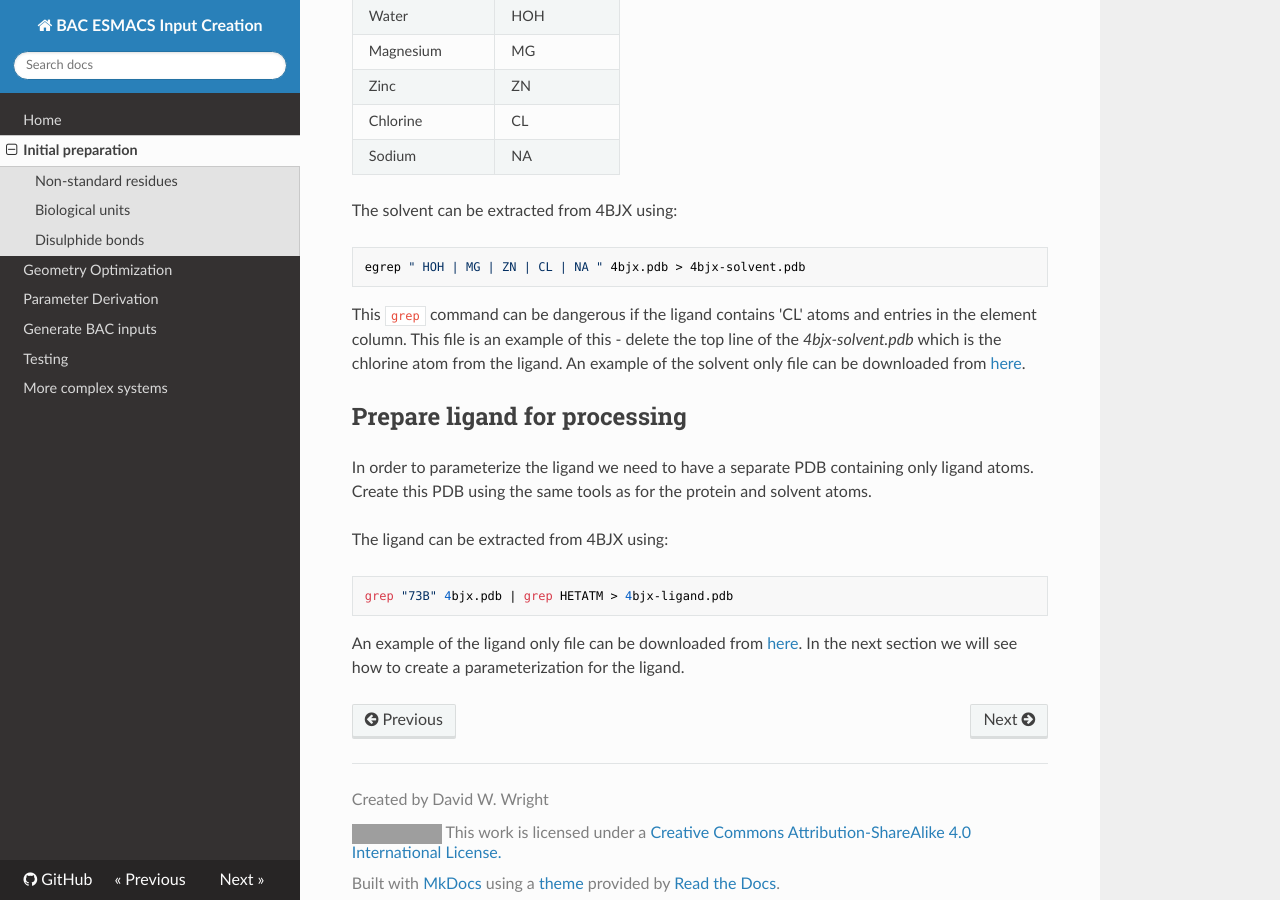
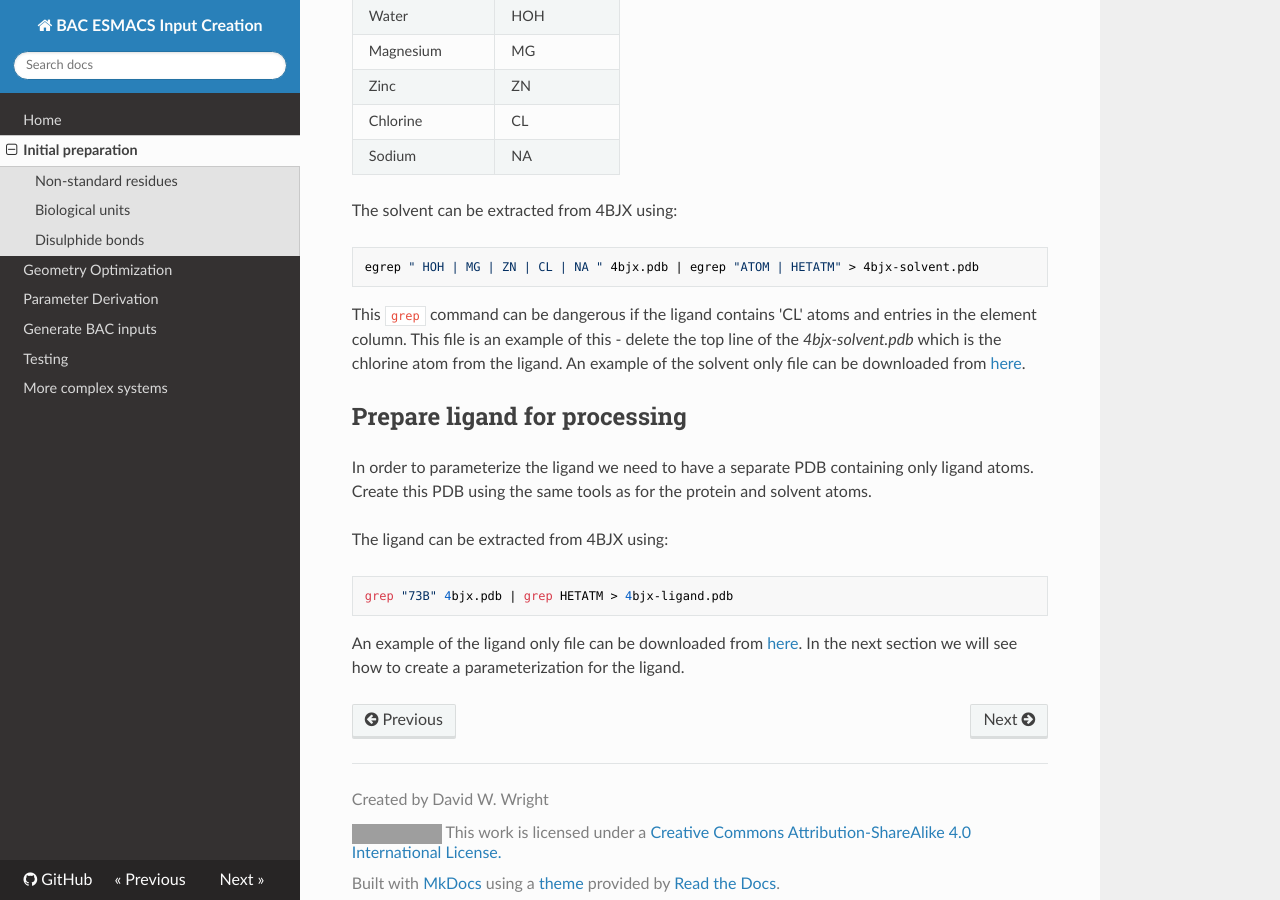
Before and after one commit to UCL-CCS/esmacs-input-creation-docs, an MkDocs documentation site: the page built from docs/preparation.md, in a window 1280 px wide and 900 px high, scrolled down 2588 px. Built offline with MkDocs 1.6.1, drawn with Linux system fonts in a browser that asks for light colours; nearby versions of some CDN libraries; old or Windows-style settings are respelled for this version of MkDocs; grey boxes are pictures that could not be loaded.

Commit message:
Correct grep command for solvent

````diff
--- a/docs/preparation.md
+++ b/docs/preparation.md
@@ -81,7 +81,7 @@ BAC Builder can only parse a small number of solvent atoms
 
 The solvent can be extracted from 4BJX using:
 ```
-egrep " HOH | MG | ZN | CL | NA " 4bjx.pdb > 4bjx-solvent.pdb
+egrep " HOH | MG | ZN | CL | NA " 4bjx.pdb | egrep "ATOM | HETATM" > 4bjx-solvent.pdb
 ```
 
 This `grep` command can be dangerous if the ligand contains 'CL' atoms and entries in the element column.
````
